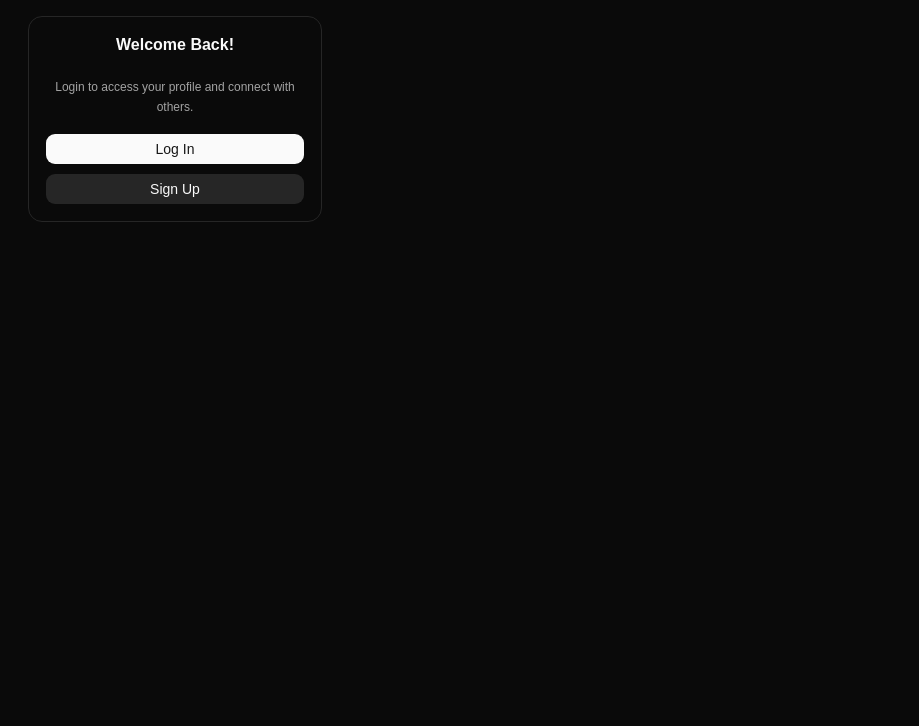
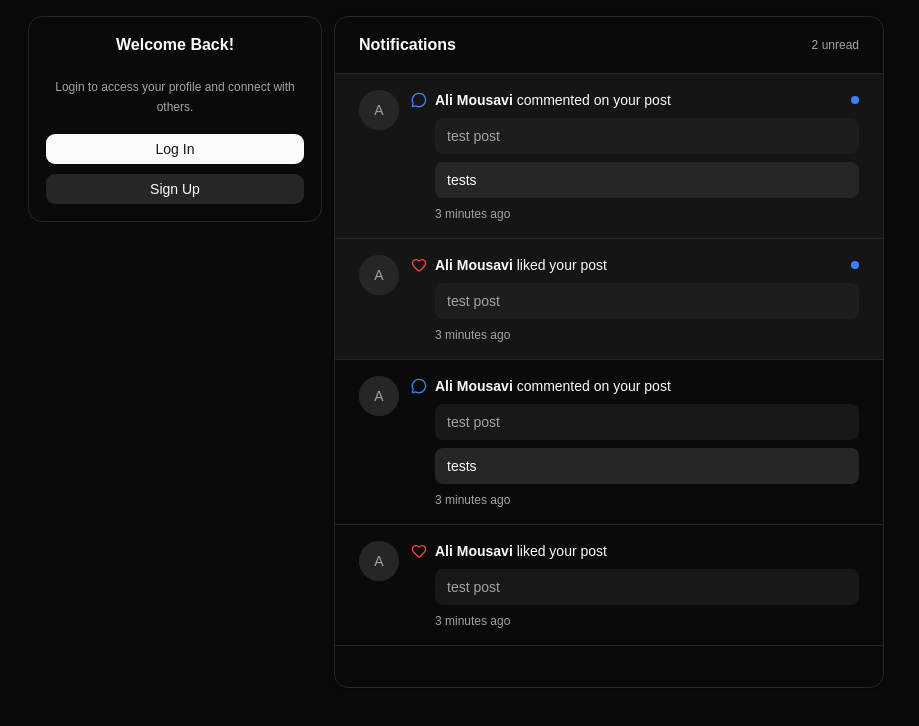
Before and after one commit to hmgolshani/Socially, a React (Vite) app: page /notifications in a window 1280 px wide. Shown: the top 726 px of the page, without its empty margins (0-919 px from the left). Built offline with nearby package versions, Linux system fonts and the light colour scheme.

Commit message:
feat:add notifications page UI

```diff
--- /dev/null
+++ b/src/components/cards/NotificationCard.tsx
@@ -0,0 +1,78 @@
+import { HeartIcon, MessageCircleIcon } from "lucide-react";
+import { Avatar, AvatarFallback, AvatarImage } from "@/components/ui/avatar";
+import { formatTimeAgo } from "@/lib/date.ts";
+import { cn } from "@/lib/utils.ts";
+import type { Notification } from "@/types/notification.ts";
+
+type NotificationCardProps = {
+  notification: Notification;
+};
+
+const NotificationCard = ({ notification }: NotificationCardProps) => {
+  const isComment = notification.type === "comment";
+
+  return (
+    <div
+      className={cn(
+        "flex items-start gap-3 border-b border-layout-border px-4 py-4 transition-colors hover:bg-muted/50 sm:px-6",
+        !notification.isRead && "bg-muted/40",
+      )}
+    >
+      <Avatar size="lg">
+        <AvatarImage
+          src={notification.sender.image}
+          alt={notification.sender.name}
+        />
+        <AvatarFallback>
+          {notification.sender.name.charAt(0).toUpperCase()}
+        </AvatarFallback>
+      </Avatar>
+
+      <div className="min-w-0 flex-1 space-y-2">
+        <div className="flex items-start justify-between gap-2">
+          <div className="flex items-start gap-2 text-sm">
+            {isComment ? (
+              <MessageCircleIcon className="mt-0.5 size-4 shrink-0 text-brand-main" />
+            ) : (
+              <HeartIcon className="mt-0.5 size-4 shrink-0 text-content-red" />
+            )}
+
+            <p className="text-content-primary">
+              <span className="font-semibold">{notification.sender.name}</span>{" "}
+              {isComment ? "commented on your post" : "liked your post"}
+            </p>
+          </div>
+
+          {!notification.isRead && (
+            <span
+              aria-label="Unread notification"
+              className="mt-1.5 size-2 shrink-0 rounded-full bg-brand-main"
+            />
+          )}
+        </div>
+
+        <div className="space-y-2 sm:pl-6">
+          <div className="rounded-md bg-muted/50 px-3 py-2 text-xs text-content-secondary sm:text-sm">
+            <p className="line-clamp-2 break-words">
+              {notification.postContent}
+            </p>
+          </div>
+
+          {isComment && notification.commentContent && (
+            <div className="rounded-md bg-button-tertiary-normal px-3 py-2 text-xs text-content-primary sm:text-sm">
+              <p className="line-clamp-3 break-words">
+                {notification.commentContent}
+              </p>
+            </div>
+          )}
+
+          <p className="text-xs text-content-secondary">
+            {formatTimeAgo(notification.createdAt)}
+          </p>
+        </div>
+      </div>
+    </div>
+  );
+};
+
+export default NotificationCard;
--- a/src/pages/NotificationPage.tsx
+++ b/src/pages/NotificationPage.tsx
@@ -1,5 +1,106 @@
+import { BellOffIcon } from "lucide-react";
+import NotificationCard from "@/components/cards/NotificationCard.tsx";
+import {
+  Empty,
+  EmptyDescription,
+  EmptyHeader,
+  EmptyMedia,
+  EmptyTitle,
+} from "@/components/ui/empty";
+import type { Notification } from "@/types/notification.ts";
+
+// Delete later
+const minutesAgo = (minutes: number) =>
+  new Date(Date.now() - minutes * 60 * 1000).toISOString();
+
+const notifications: Notification[] = [
+  {
+    id: "1",
+    type: "comment",
+    sender: {
+      name: "Ali Mousavi",
+      username: "ali.mousavi",
+    },
+    postContent: "test post",
+    commentContent: "tests",
+    isRead: false,
+    createdAt: minutesAgo(3),
+  },
+  {
+    id: "2",
+    type: "like",
+    sender: {
+      name: "Ali Mousavi",
+      username: "ali.mousavi",
+    },
+    postContent: "test post",
+    isRead: false,
+    createdAt: minutesAgo(3),
+  },
+  {
+    id: "3",
+    type: "comment",
+    sender: {
+      name: "Ali Mousavi",
+      username: "ali.mousavi",
+    },
+    postContent: "test post",
+    commentContent: "tests",
+    isRead: true,
+    createdAt: minutesAgo(3),
+  },
+  {
+    id: "4",
+    type: "like",
+    sender: {
+      name: "Ali Mousavi",
+      username: "ali.mousavi",
+    },
+    postContent: "test post",
+    isRead: true,
+    createdAt: minutesAgo(3),
+  },
+];
+
 const NotificationPage = () => {
-  return <div></div>;
+  const unreadCount = notifications.filter((item) => !item.isRead).length;
+
+  return (
+    <section className="flex min-h-[calc(100vh-8rem)] flex-col overflow-hidden rounded-xl border border-layout-border bg-layout-card shadow-sm">
+      <div className="flex items-center justify-between border-b border-layout-border px-4 py-4 sm:px-6">
+        <h1 className="text-base font-semibold text-content-primary">
+          Notifications
+        </h1>
+        <span className="text-xs text-content-secondary">
+          {unreadCount} unread
+        </span>
+      </div>
+
+      {notifications.length === 0 ? (
+        <Empty className="py-16">
+          <EmptyHeader>
+            <EmptyMedia variant="icon">
+              <BellOffIcon />
+            </EmptyMedia>
+            <EmptyTitle>No notifications yet</EmptyTitle>
+            <EmptyDescription>
+              When someone likes or comments on your posts, you'll see them
+              here.
+            </EmptyDescription>
+          </EmptyHeader>
+        </Empty>
+      ) : (
+        <div>
+          {notifications.map((notification) => (
+            <NotificationCard
+              key={notification.id}
+              notification={notification}
+            />
+          ))}
+        </div>
+      )}
+    </section>
+  );
 };
 
 export default NotificationPage;
--- /dev/null
+++ b/src/types/notification.ts
@@ -0,0 +1,13 @@
+import type { User } from "@/types/post.ts";
+
+export type NotificationType = "like" | "comment";
+
+export type Notification = {
+  id: string;
+  type: NotificationType;
+  sender: User;
+  postContent: string;
+  commentContent?: string;
+  isRead: boolean;
+  createdAt: string;
+};
```
